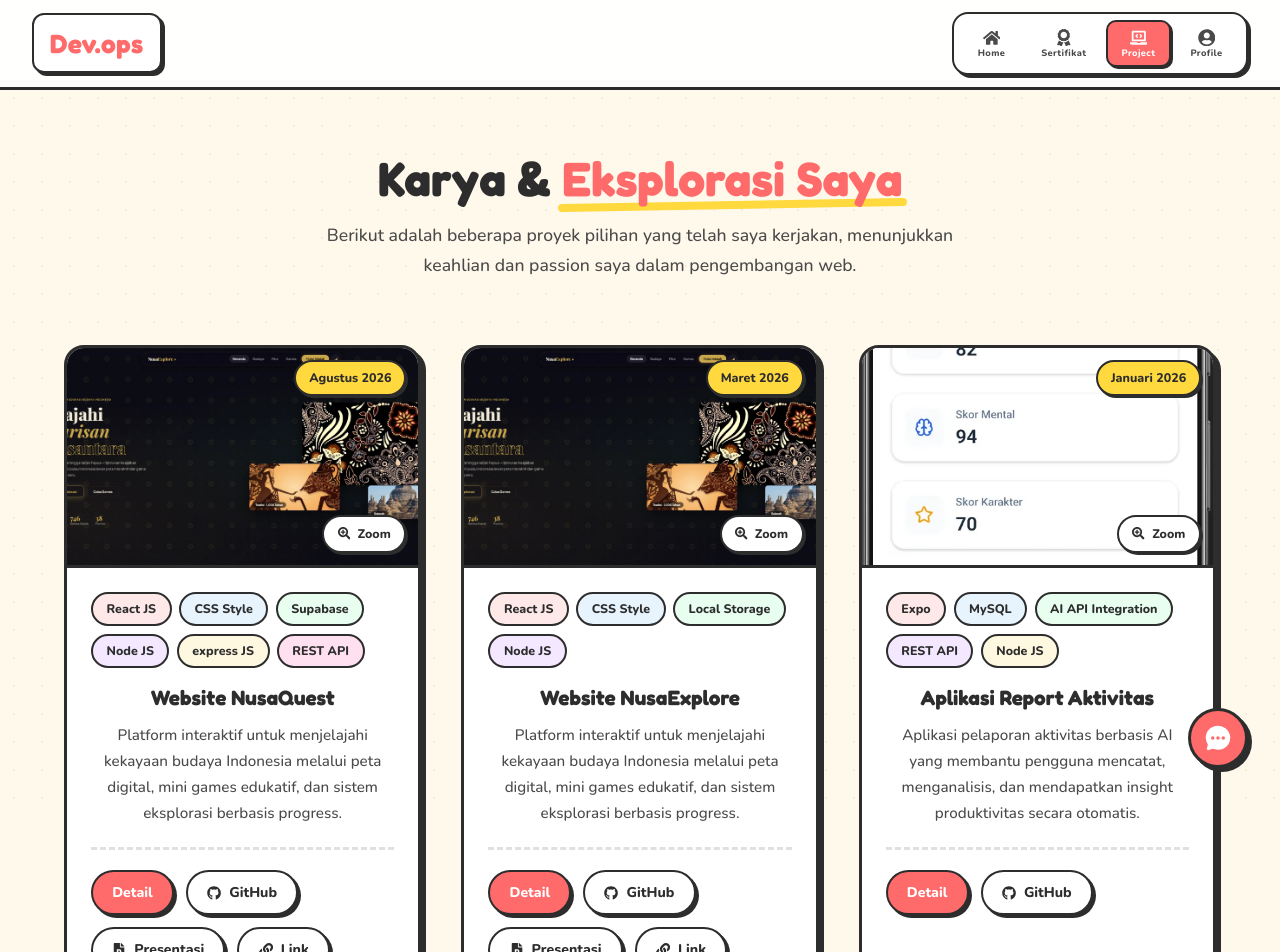
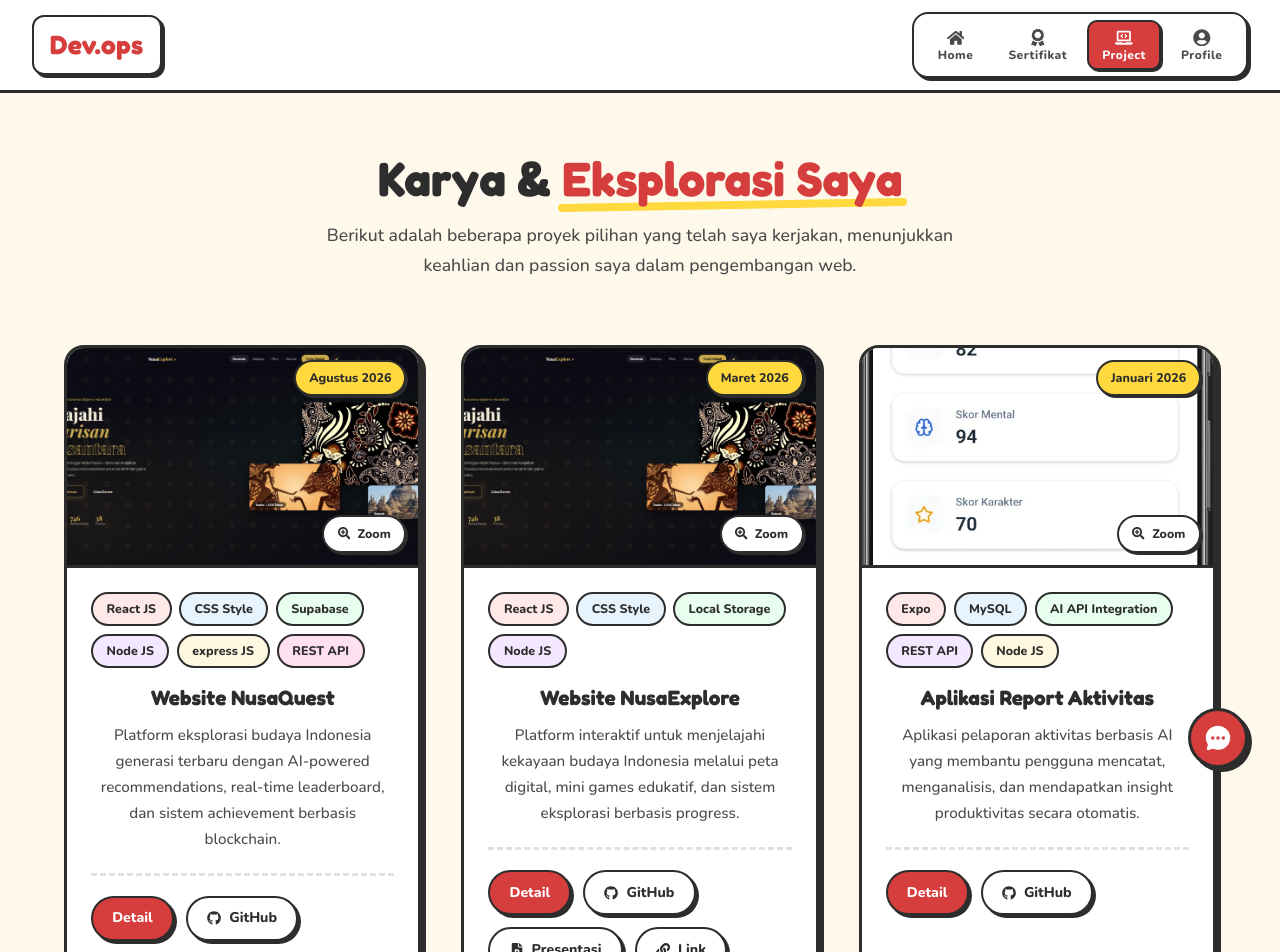
Before and after one commit to barastrong/Portofolio, a React (Vite) app: page /project in a window 1280 px wide. Shown: the top 952 px of the page. Built offline with nearby package versions, Linux system fonts and the light colour scheme.

Commit message:
style(design): A+ upgrades — fix cert description, differentiate NusaQuest, darken link contrast to AA, bump nav labels to 12px+, explicit transitions, prefers-reduced-motion, GitHub typo, visited link color

```diff
--- a/src/css/App.css
+++ b/src/css/App.css
@@ -13,10 +13,11 @@
   --bg-white: #FFFFFF;
   --bg-pattern: #FFF3D6;
 
-  /* Primary Colors */
-  --coral: #FF6B6B;
-  --coral-dark: #E85555;
-  --sky-blue: #4ECDC4;
+   /* Primary Colors */
+   --coral: #D63D3D;
+   --coral-dark: #E85555;
+   --coral-text: #D63D3D;
+   --sky-blue: #4ECDC4;
   --sky-blue-dark: #3BB5AD;
   --lavender: #A78BFA;
   --lavender-dark: #8B6FE0;
@@ -218,13 +219,17 @@ h1 {
 /* Links */
 a {
   font-weight: 600;
-  color: var(--coral);
+  color: var(--coral-text, #D63D3D);
   text-decoration: none;
   transition: color 0.3s ease;
 }
 
 a:hover {
-  color: var(--coral-dark);
+  color: var(--coral-dark, #E85555);
+}
+
+a:visited {
+  color: #9B5C7D;
 }
 
 /* Buttons */
@@ -310,4 +315,9 @@ button:focus-visible {
   .profile-image-wrapper::before {
     animation: none;
   }
+
+  * {
+    animation: none !important;
+    transition: none !important;
+  }
 }
--- a/src/css/Home.css
+++ b/src/css/Home.css
@@ -99,7 +99,7 @@
   font-weight: 800;
   font-size: 1rem;
   font-family: var(--font-body, 'Nunito');
-  transition: all 0.2s cubic-bezier(0.34, 1.56, 0.64, 1);
+  transition: transform 0.2s cubic-bezier(0.34, 1.56, 0.64, 1), box-shadow 0.2s cubic-bezier(0.34, 1.56, 0.64, 1), background-color 0.2s ease, color 0.2s ease;
   border: 3px solid var(--border-color, #2D2D2D);
   display: inline-flex;
   align-items: center;
@@ -197,7 +197,7 @@
   border-radius: 20px;
   padding: 2rem 1.5rem;
   text-align: center;
-  transition: all 0.25s cubic-bezier(0.34, 1.56, 0.64, 1);
+  transition: transform 0.25s cubic-bezier(0.34, 1.56, 0.64, 1), box-shadow 0.25s cubic-bezier(0.34, 1.56, 0.64, 1);
   border: 3px solid var(--border-color, #2D2D2D);
   box-shadow: 4px 4px 0px var(--border-color, #2D2D2D);
   position: relative;
--- a/src/css/index.css
+++ b/src/css/index.css
@@ -6,17 +6,25 @@
   text-rendering: optimizeLegibility;
   -webkit-font-smoothing: antialiased;
   -moz-osx-font-smoothing: grayscale;
+
+  --coral: #FF6B6B;
+  --coral-dark: #E85555;
+  --coral-text: #D63D3D;
 }
 
 a {
   font-weight: 700;
-  color: var(--coral, #FF6B6B);
+  color: var(--coral-text, #D63D3D);
   text-decoration: none;
-  transition: all 0.2s ease;
+  transition: color 0.2s ease;
 }
 
 a:hover {
   color: var(--coral-dark, #E85555);
+}
+
+a:visited {
+  color: #9B5C7D;
 }
 
 body {
--- a/src/css/navbar.css
+++ b/src/css/navbar.css
@@ -69,7 +69,7 @@
 }
 
 .nav-label {
-  font-size: 0.58rem;
+  font-size: 0.75rem;
   font-weight: 800;
   font-family: var(--font-body, 'Nunito');
   letter-spacing: 0.04em;
--- a/src/data/certificateData.ts
+++ b/src/data/certificateData.ts
@@ -32,7 +32,7 @@ const certificateData: CertificateData[] = [
     image: infinetera,
     title: 'Web Development',
     course: 'UNISSULA',
-    description: 'Sertifikat penyelesaian program pembelajaran Bahasa Inggris tingkat Adult Level 3 dengan total 24 jam pembelajaran. Fokus pembelajaran meliputi lanjutan grammar, vocabulary, conversation practice, serta penguatan kepercayaan diri dalam komunikasi Bahasa Inggris.',
+    description: 'Sertifikat penyelesaian program Web Development dari UNISSULA dengan fokus pengembangan aplikasi backend dan integrasi API. Program mencakup penguasaan Express JS, React JS, REST API design, serta database management dengan Supabase untuk membangun aplikasi web full-stack yang scalable.',
     list: ['Express JS', 'React JS', 'API', 'Supabase']
   },
   {
--- a/src/data/projectData.ts
+++ b/src/data/projectData.ts
@@ -45,10 +45,10 @@ export interface ProjectData {
 }
 
 const projectsData: ProjectData[] = [
-    {
-    title: 'Website NusaQuest',
-    shortDesc: 'Platform interaktif untuk menjelajahi kekayaan budaya Indonesia melalui peta digital, mini games edukatif, dan sistem eksplorasi berbasis progress.',
-    longDesc: 'NusaQuest adalah platform edukasi budaya Indonesia berbasis web yang dirancang untuk memberikan pengalaman eksplorasi interaktif terhadap keberagaman budaya Nusantara. Aplikasi ini mengintegrasikan peta digital berbasis SVG dengan 34 provinsi yang dapat dijelajahi secara langsung oleh pengguna untuk melihat informasi budaya, wisata, dan karakteristik daerah secara detail. Selain eksplorasi peta, NusaExplore menghadirkan sistem gamifikasi melalui mini games edukatif seperti quiz budaya dan puzzle Nusantara yang dirancang untuk meningkatkan pemahaman pengguna secara menyenangkan. Sistem unlock berbasis progress memungkinkan pengguna membuka wilayah baru menggunakan reward yang diperoleh dari permainan, menciptakan pengalaman belajar yang engaging dan terstruktur. Aplikasi ini dibangun menggunakan React JS dengan Vite sebagai build tool untuk performa optimal, serta memanfaatkan LocalStorage untuk menyimpan progress pengguna secara client-side. Integrasi teknologi seperti Canvas API digunakan dalam fitur puzzle game, sementara Intersection Observer API mendukung animasi interaktif saat scrolling. Dengan dukungan dark/light mode, desain responsif, serta UI modern berbasis CSS custom properties, NusaExplore tidak hanya menjadi media pembelajaran, tetapi juga platform eksplorasi digital yang menarik, ringan, dan mudah diakses di berbagai perangkat.',
+   {
+     title: 'Website NusaQuest',
+     shortDesc: 'Platform eksplorasi budaya Indonesia generasi terbaru dengan AI-powered recommendations, real-time leaderboard, dan sistem achievement berbasis blockchain.',
+     longDesc: 'NusaQuest adalah evolusi generasi ketiga dari platform eksplorasi budaya Indonesia yang mengintegrasikan teknologi terkini untuk pengalaman immersive. Platform ini memanfaatkan Supabase untuk real-time data synchronization, AI API untuk personalisasi konten rekomendasi budaya berdasarkan preferensi pengguna, dan REST API infrastructure yang robust. Fitur unggulan meliputi interactive SVG map dengan 34 provinsi detail, achievement tracking system, global leaderboard real-time, dan gamified mini-games (Quiz Budaya & Puzzle Nusantara) yang memberikan reward token. Backend dibangun dengan Node.js dan Express JS, frontend menggunakan React 19 dengan Vite untuk performance optimal. Sistem unlock berbasis progress memberikan sense of progression yang mendalam. Dengan dark/light mode toggle, responsive design untuk semua device, smooth scroll animations, dan CSS custom properties untuk theming yang fleksibel, NusaQuest menawarkan pengalaman eksplorasi budaya yang engaging, scalable, dan futuristik.',
     image: NusaExplore,
     documentation: [
       Beranda,
--- a/src/pages/Home.tsx
+++ b/src/pages/Home.tsx
@@ -133,6 +133,9 @@ const Home: React.FC = () => {
               repeatType: 'reverse',
               ease: 'easeInOut',
             }}
+            style={{
+              willChange: 'transform'
+            }}
           />
         </motion.div>
       </section>
@@ -151,7 +154,7 @@ const Home: React.FC = () => {
             { Icon: SiMysql, name: 'MySQL', color: '#4479A1' },
             { Icon: FaReact, name: 'React JS', color: '#61DAFB' },
             { Icon: FaReact, name: 'React Native', color: '#61DAFB' },
-            { Icon:FaGithub, name:'Github', color: '#181717' }
+            { Icon: FaGithub, name: 'GitHub', color: '#181717' }
           ].map(skill => (
             <motion.div className="skill-card" key={skill.name} variants={gridItemVariants}>
               <skill.Icon style={{ color: skill.color }} />
```
